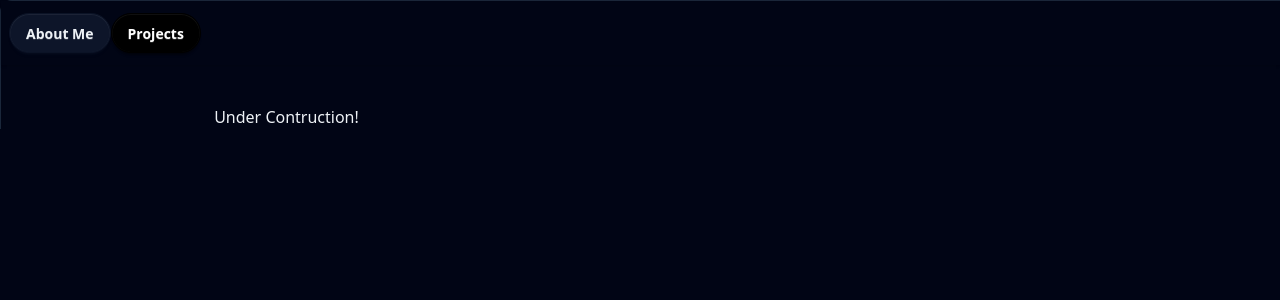
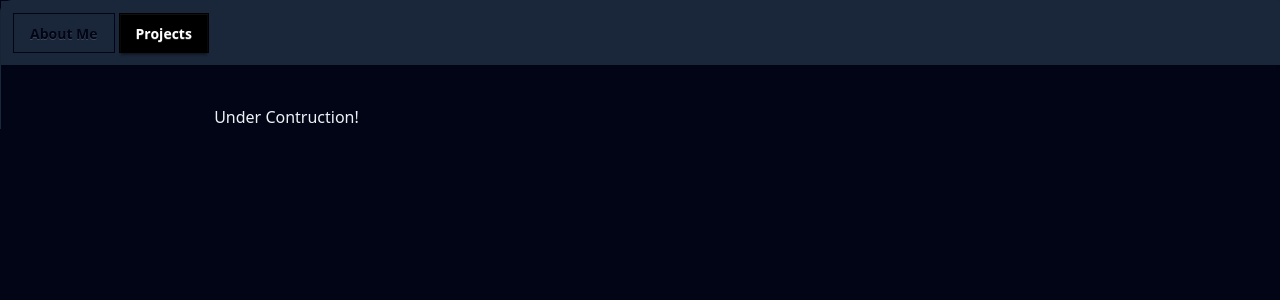
Before and after one commit to giannis-papaioannou/papaioannou.dev, a Next.js app: page /projects in a window 1280 px wide. Shown: the top 300 px of the page. Built offline with nearby package versions, Linux system fonts and the light colour scheme.

Commit message:
fix: better navbar

```diff
--- a/app/navbar.tsx
+++ b/app/navbar.tsx
@@ -22,11 +22,11 @@ const nav_links = [
 export default function NavBar({ active }: { active: string }) {
   return (
     <>
-      <div className="hidden sm:flex navbar bg-base-100 shadow-sm">
+      <div className="hidden sm:flex navbar bg-base-300 shadow-sm">
         <div className="navbar-center">
           {nav_links.map((link) => (
             <a
-              className={`btn ${link.name === active ? "btn-primary" : ""}`}
+              className={`ml-1 btn rounded-none ${link.name === active ? "btn-primary" : "btn-neutral btn-outline"}`}
               href={link.href}
               key={link.name}
             >
```
